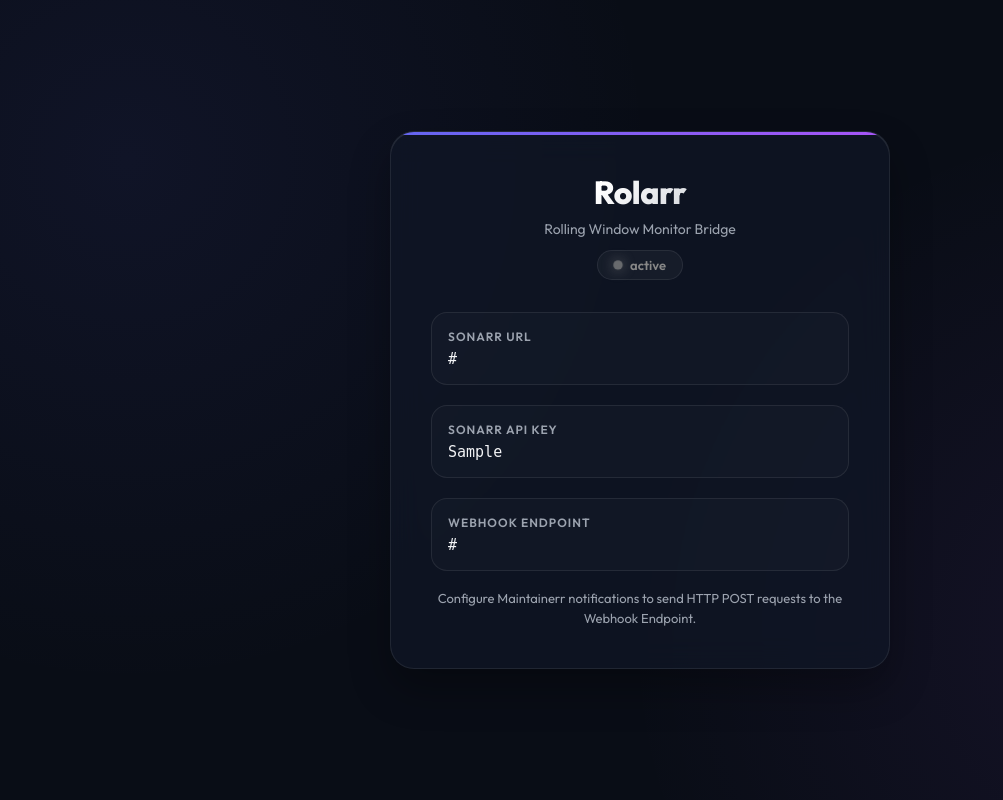
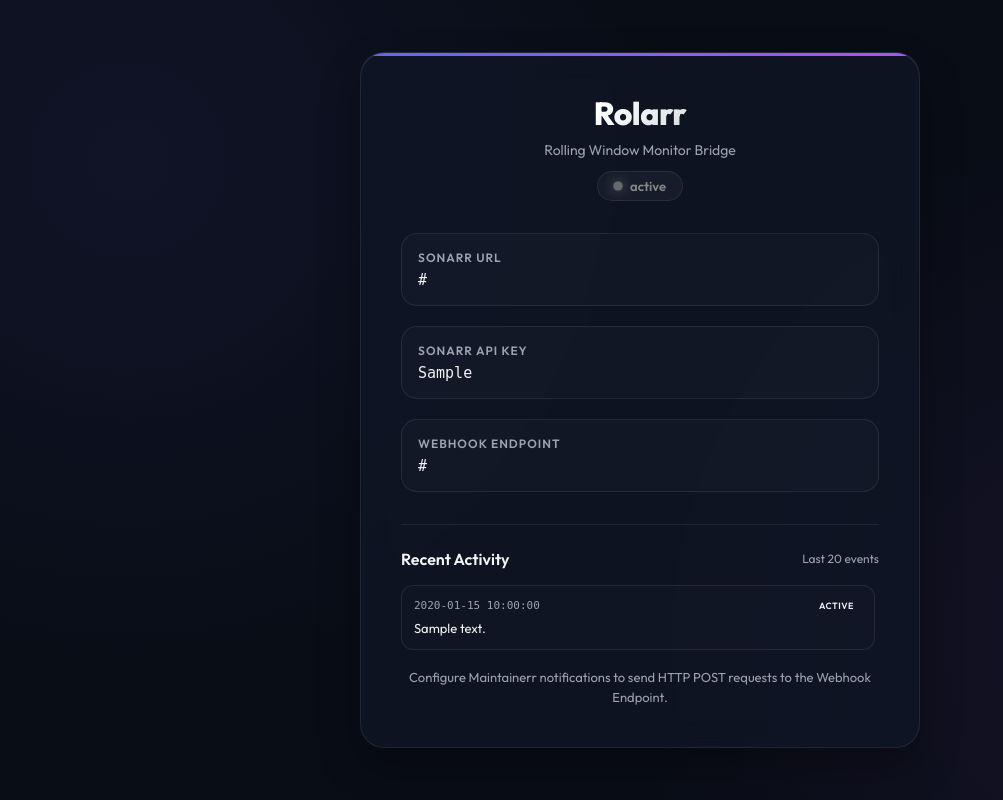
Before and after one commit to cunhar/rollarr, a Flask app: template templates/index.html in a window 1280 px wide. Shown: the whole page, without its empty margins (0-1003 px from the left). Run offline with Flask 3, Linux system fonts and the light colour scheme; the template is opened without the code that fills it: most values are stand-ins (such as "Sample title", 1, 10 or a date in 2020).

Commit message:
feat: add rolling webhook execution history log view on dashboard

```diff
--- a/app.py
+++ b/app.py
@@ -2,12 +2,26 @@ from flask import Flask, request, jsonify, render_template
 import requests
 import os
 import logging
+from collections import deque
+import datetime
 
 # Configure logging
 logging.basicConfig(level=logging.INFO, format='%(asctime)s [%(levelname)s] %(message)s')
 logger = logging.getLogger(__name__)
 
 app = Flask(__name__)
+
+# In-memory history buffer (holds the last 20 calls)
+webhook_history = deque(maxlen=20)
+
+def log_call(status, message, payload=None):
+    entry = {
+        "timestamp": datetime.datetime.now().strftime("%Y-%m-%d %H:%M:%S"),
+        "status": status,
+        "message": message,
+        "payload": payload
+    }
+    webhook_history.appendleft(entry)
 
 SONARR_URL = os.environ.get('SONARR_URL')
 SONARR_API_KEY = os.environ.get('SONARR_API_KEY')
@@ -145,7 +159,8 @@ def index():
         masked_key=masked_key,
         status_text=status_text,
         status_color=status_color,
-        webhook_url=webhook_url
+        webhook_url=webhook_url,
+        history=list(webhook_history)
     )
 
 @app.route('/webhook', methods=['POST'])
@@ -160,8 +175,10 @@ def handle_webhook():
     episode_num = payload.get('episodeNumber') or payload.get('episode', {}).get('episodeNumber')
 
     if season_num is None or episode_num is None:
-        logger.error("Missing seasonNumber or episodeNumber in webhook payload")
-        return jsonify({"status": "error", "message": "Missing seasonNumber or episodeNumber"}), 400
+        msg = "Missing seasonNumber or episodeNumber"
+        logger.error(msg)
+        log_call("error", msg, payload)
+        return jsonify({"status": "error", "message": msg}), 400
 
     try:
         # Resolve internal Sonarr series ID
@@ -169,8 +186,10 @@ def handle_webhook():
             series_id = find_series_id_by_tvdb_id(int(tvdb_id))
 
         if not series_id:
-            logger.error("Could not resolve series ID (neither seriesId nor tvdbId matched)")
-            return jsonify({"status": "error", "message": "Could not resolve series ID"}), 400
+            msg = "Could not resolve series ID (neither seriesId nor tvdbId matched)"
+            logger.error(msg)
+            log_call("error", msg, payload)
+            return jsonify({"status": "error", "message": msg}), 400
 
         # Get all episodes
         episodes = get_episodes(series_id)
@@ -187,10 +206,12 @@ def handle_webhook():
                 break
 
         if current_index is None:
-            logger.warning(f"Deleted episode S{season_num}E{episode_num} not found in Sonarr episodes list")
+            msg = f"Episode S{season_num}E{episode_num} not found in Sonarr series {series_id}"
+            logger.warning(msg)
+            log_call("warning", msg, payload)
             return jsonify({
                 "status": "warning",
-                "message": f"Episode S{season_num}E{episode_num} not found in Sonarr series {series_id}"
+                "message": msg
             }), 200
 
         # Check if there is a next sequential episode
@@ -208,9 +229,11 @@ def handle_webhook():
             # Search next episode
             search_episode(next_ep_id)
 
+            msg = f"Monitored and searched next episode S{next_s}E{next_e}"
+            log_call("success", msg, payload)
             return jsonify({
                 "status": "success",
-                "message": f"Monitored and searched next episode S{next_s}E{next_e}",
+                "message": msg,
                 "nextEpisode": {
                     "id": next_ep_id,
                     "seasonNumber": next_s,
@@ -218,14 +241,18 @@ def handle_webhook():
                 }
             }), 200
         else:
-            logger.info("The deleted episode was the final episode of the series. No next episode to monitor.")
+            msg = f"Deleted episode S{season_num}E{episode_num} was the final episode. No further episodes to monitor."
+            logger.info(msg)
+            log_call("success", msg, payload)
             return jsonify({
                 "status": "success",
-                "message": "Deleted episode was the final episode. No further episodes to monitor."
+                "message": msg
             }), 200
 
     except Exception as e:
-        logger.error(f"Failed to process webhook: {e}")
+        msg = f"Failed to process webhook: {str(e)}"
+        logger.error(msg)
+        log_call("error", msg, payload)
         return jsonify({"status": "error", "message": str(e)}), 500
 
 if __name__ == '__main__':
--- a/templates/index.html
+++ b/templates/index.html
@@ -31,7 +31,7 @@
         }
         .container {
             width: 100%;
-            max-width: 540px;
+            max-width: 600px;
             padding: 20px;
             box-sizing: border-box;
         }
@@ -129,6 +129,94 @@
             line-height: 1.5;
             text-align: center;
         }
+
+        /* History & Logs styles */
+        .history-section {
+            margin-top: 32px;
+            border-top: 1px solid var(--card-border);
+            padding-top: 24px;
+        }
+        .history-title {
+            font-size: 16px;
+            font-weight: 600;
+            margin: 0 0 16px 0;
+            color: var(--text);
+            display: flex;
+            align-items: center;
+            justify-content: space-between;
+        }
+        .log-list {
+            display: flex;
+            flex-direction: column;
+            gap: 12px;
+            max-height: 220px;
+            overflow-y: auto;
+            padding-right: 4px;
+        }
+        .log-list::-webkit-scrollbar {
+            width: 4px;
+        }
+        .log-list::-webkit-scrollbar-thumb {
+            background: rgba(255, 255, 255, 0.1);
+            border-radius: 4px;
+        }
+        .log-item {
+            background: rgba(255, 255, 255, 0.01);
+            border: 1px solid var(--card-border);
+            border-radius: 12px;
+            padding: 12px;
+            display: flex;
+            flex-direction: column;
+            gap: 6px;
+        }
+        .log-header {
+            display: flex;
+            align-items: center;
+            justify-content: space-between;
+            font-size: 11px;
+        }
+        .log-time {
+            color: var(--text-muted);
+            font-family: monospace;
+        }
+        .log-status {
+            font-size: 9px;
+            font-weight: 600;
+            text-transform: uppercase;
+            padding: 2px 8px;
+            border-radius: 99px;
+            letter-spacing: 0.5px;
+        }
+        .status-success {
+            background: rgba(16, 185, 129, 0.1);
+            color: #10b981;
+            border: 1px solid rgba(16, 185, 129, 0.2);
+        }
+        .status-warning {
+            background: rgba(245, 158, 11, 0.1);
+            color: #f59e0b;
+            border: 1px solid rgba(245, 158, 11, 0.2);
+        }
+        .status-error {
+            background: rgba(239, 68, 68, 0.1);
+            color: #ef4444;
+            border: 1px solid rgba(239, 68, 68, 0.2);
+        }
+        .log-message {
+            font-size: 13px;
+            color: var(--text);
+            line-height: 1.4;
+        }
+        .no-logs {
+            text-align: center;
+            color: var(--text-muted);
+            font-size: 13px;
+            padding: 24px 0;
+            background: rgba(255, 255, 255, 0.01);
+            border: 1px dashed var(--card-border);
+            border-radius: 12px;
+        }
+
         @keyframes pulse {
             0% { transform: scale(1); opacity: 1; }
             50% { transform: scale(1.2); opacity: 0.7; }
@@ -165,6 +253,34 @@
                 </div>
             </div>
 
+            <!-- Webhook History Section -->
+            <div class="history-section">
+                <div class="history-title">
+                    <span>Recent Activity</span>
+                    <span style="font-size: 12px; font-weight: normal; color: var(--text-muted);">Last 20 events</span>
+                </div>
+
+                <div class="log-list">
+                    {% if history %}
+                        {% for log in history %}
+                            <div class="log-item">
+                                <div class="log-header">
+                                    <span class="log-time">{{ log.timestamp }}</span>
+                                    <span class="log-status status-{{ log.status }}">{{ log.status }}</span>
+                                </div>
+                                <div class="log-message">
+                                    {{ log.message }}
+                                </div>
+                            </div>
+                        {% endfor %}
+                    {% else %}
+                        <div class="no-logs">
+                            No webhook calls recorded yet.
+                        </div>
+                    {% endif %}
+                </div>
+            </div>
+
             <div class="helper-box">
                 Configure Maintainerr notifications to send HTTP POST requests to the Webhook Endpoint.
             </div>
```
